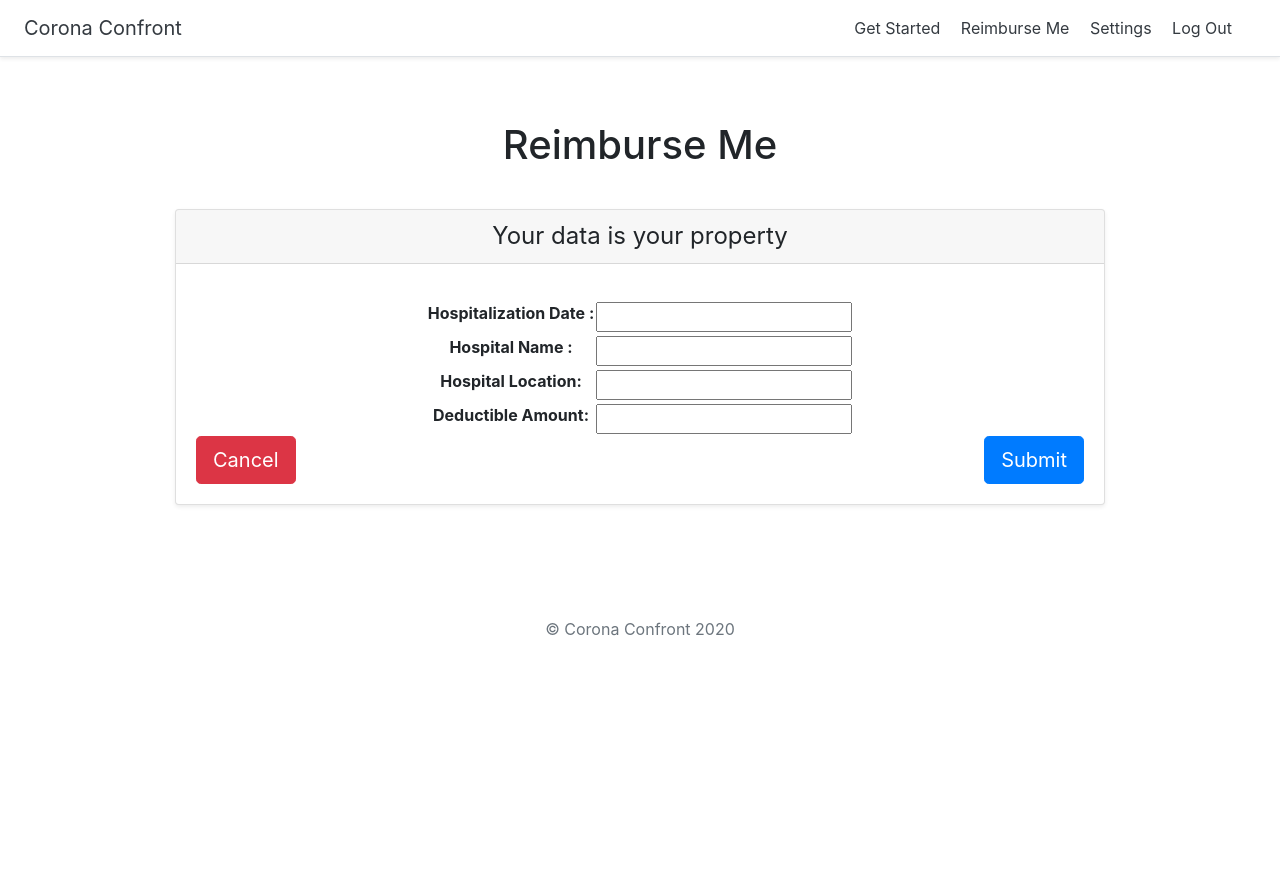
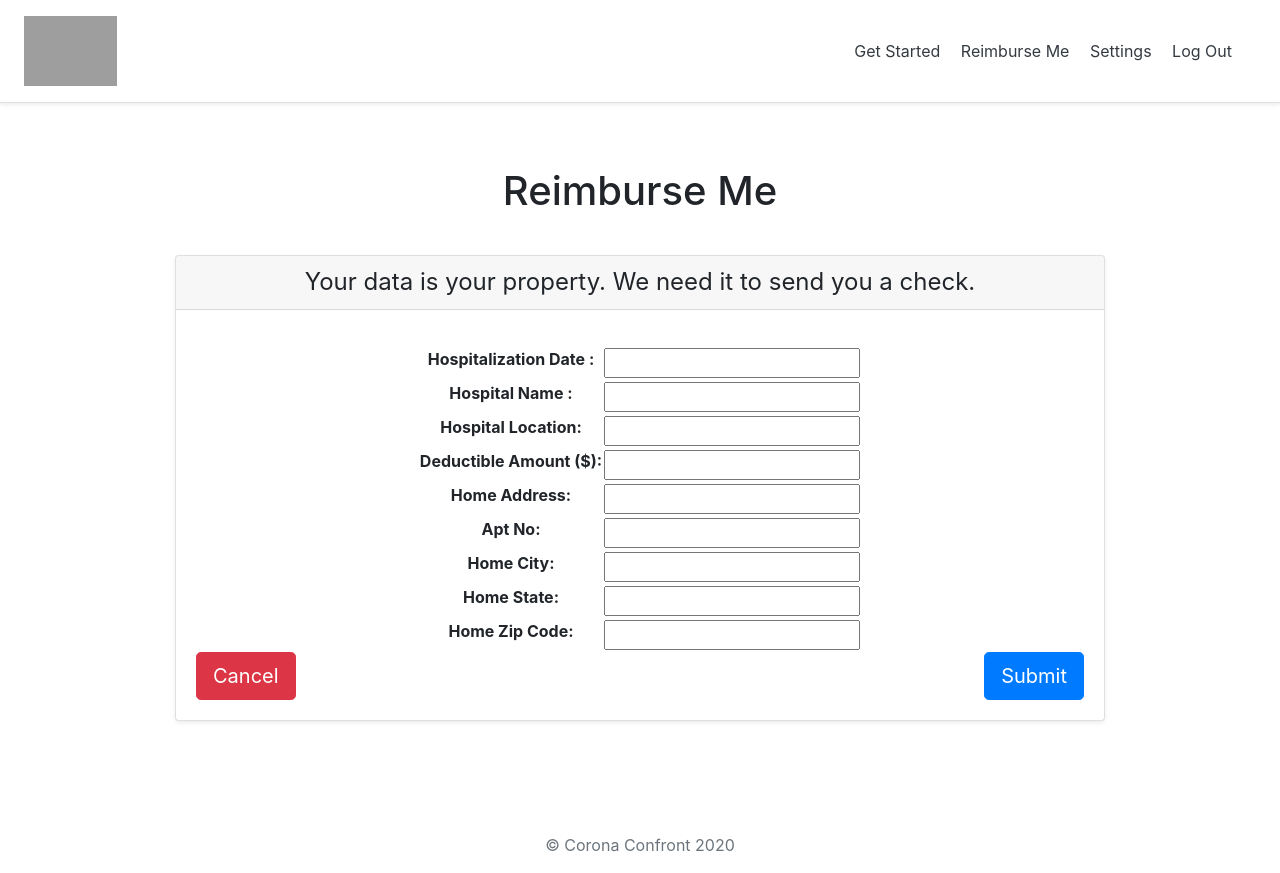
Before and after one commit to safariko/corona_confront, a Django app: page /supportme/ in a window 1280 px wide. Before the commit the page ends 636 px from the top, so only its background shows below. Run offline with Django 3.2, Linux system fonts and the light colour scheme; the visitor is signed in with stand-in values (Sample User, id 1); parts of the project's set-up code (start-up, migrations or seed data) failed here and were passed over; some libraries are stand-ins or nearby versions; grey boxes are pictures that could not be loaded.

Commit message:
new reimburse form

```diff
--- a/plans/forms.py
+++ b/plans/forms.py
@@ -42,7 +42,7 @@ class ReimburseForm(forms.ModelForm):
 
     class Meta:
         model = Reimburse
-        fields = ['hosp_date', 'hosp_name', 'hosp_location', 'deductible_amount' ]
+        fields = ['hosp_date', 'hosp_name', 'hosp_location', 'deductible_amount', 'address_one', 'address_two', 'city', 'state', 'zip_code' ]
         # fields = ['hosp_date', 'hosp_location', 'deductible_amount' ]
-        labels = {'hosp_date': 'Hospitalization Date ', 'hosp_name': 'Hospital Name ', 'hosp_location': 'Hospital Location', 'deductible_amount': 'Deductible Amount'}
+        labels = {'hosp_date': 'Hospitalization Date ', 'hosp_name': 'Hospital Name ', 'hosp_location': 'Hospital Location', 'deductible_amount': 'Deductible Amount ($)', 'address_one': 'Home Address', 'address_two': 'Apt No', 'city':'Home City', 'state':'Home State', 'zip_code':'Home Zip Code'}
             # labels = {'hosp_date': 'Cremation Date ', 'hosp_location': 'Cremation Location', 'deductible_amount': 'Cremation Cost'}
--- a/plans/models.py
+++ b/plans/models.py
@@ -18,7 +18,7 @@ class User(AbstractUser):
 from django.db import models
 from django.db.models.signals import post_save
 from django.dispatch import receiver
-
+from django.core.validators import MinLengthValidator
 
 
 INSURANCE_CHOICES= [
@@ -28,10 +28,6 @@ INSURANCE_CHOICES= [
 
 
 
-class FitnessPlan(models.Model):
-    title = models.CharField(max_length=255)
-    text = models.TextField()
-    premium = models.BooleanField(default=True)
 
 class Customer(models.Model):
     user = models.OneToOneField(User, on_delete=models.CASCADE)
@@ -62,6 +58,11 @@ class Reimburse(models.Model):
     hosp_name  = models.CharField(max_length=200)
     hosp_location = models.CharField(max_length=200)
     deductible_amount = models.FloatField()
+    address_one  = models.CharField(max_length=200)
+    address_two = models.CharField(max_length=200, blank=True)
+    city = models.CharField(max_length=100)
+    state = models.CharField(max_length=50)
+    zip_code = models.IntegerField()
     # thumb = models.ImageField(upload_to='media/', default='')
     owner = models.ForeignKey(User, on_delete=models.CASCADE)
 
--- a/templates/plans/base.html
+++ b/templates/plans/base.html
@@ -31,7 +31,7 @@
   <body>
   {% block body %}
     <div class="d-flex flex-column flex-md-row align-items-center p-3 px-md-4 mb-3 bg-white border-bottom shadow-sm">
-      <h5 class="my-0 mr-md-auto font-weight-normal"><a href="{% url 'home' %}" class="text-dark">Corona Confront</a></h5>
+      <h5 class="my-0 mr-md-auto font-weight-normal"><a href="{% url 'home' %}" class="text-dark"><img src="{% static "logo.png" %}" height=70></a></h5>
       <nav class="my-2 my-md-0 mr-md-3">
         <a class="p-2 text-dark" href="{% url 'get_started' %}">Get Started</a>
         {% if user.is_authenticated %}
--- a/templates/registration/reimburse.html
+++ b/templates/registration/reimburse.html
@@ -13,7 +13,7 @@
   <div class="card-deck mb-3 text-center">
     <div class="card mb-4 shadow-sm">
       <div class="card-header">
-        <h4 class="my-0 font-weight-normal">Your data is your property</h4>
+        <h4 class="my-0 font-weight-normal">Your data is your property. We need it to send you a check.</h4>
       </div>
       <div class="card-body">
         <ul class="list-unstyled mt-3 mb-4">
```
Also changed, not shown: plans/migrations/0002_auto_20200411_0027.py (added), plans/migrations/0003_auto_20200411_0028.py (added), plans/migrations/0004_auto_20200411_0030.py (added), plans/migrations/0005_auto_20200411_0038.py (added).
